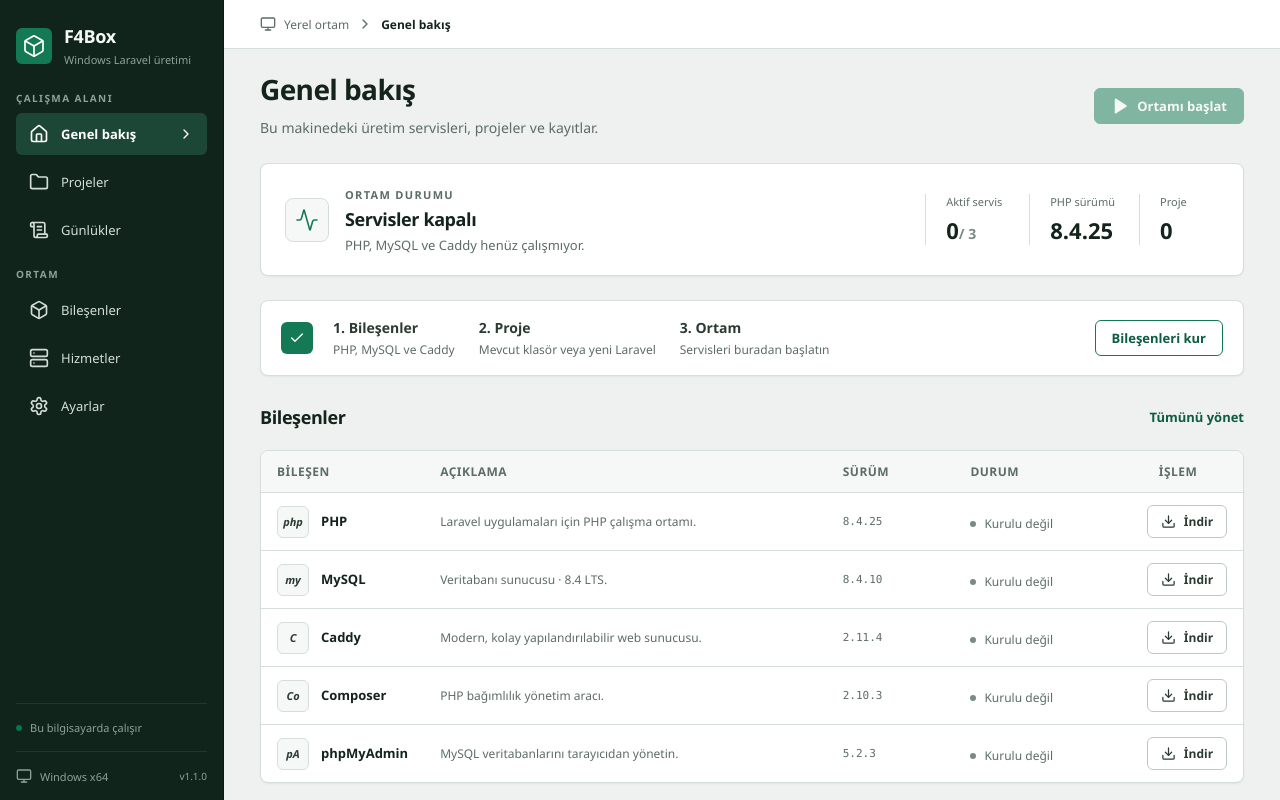
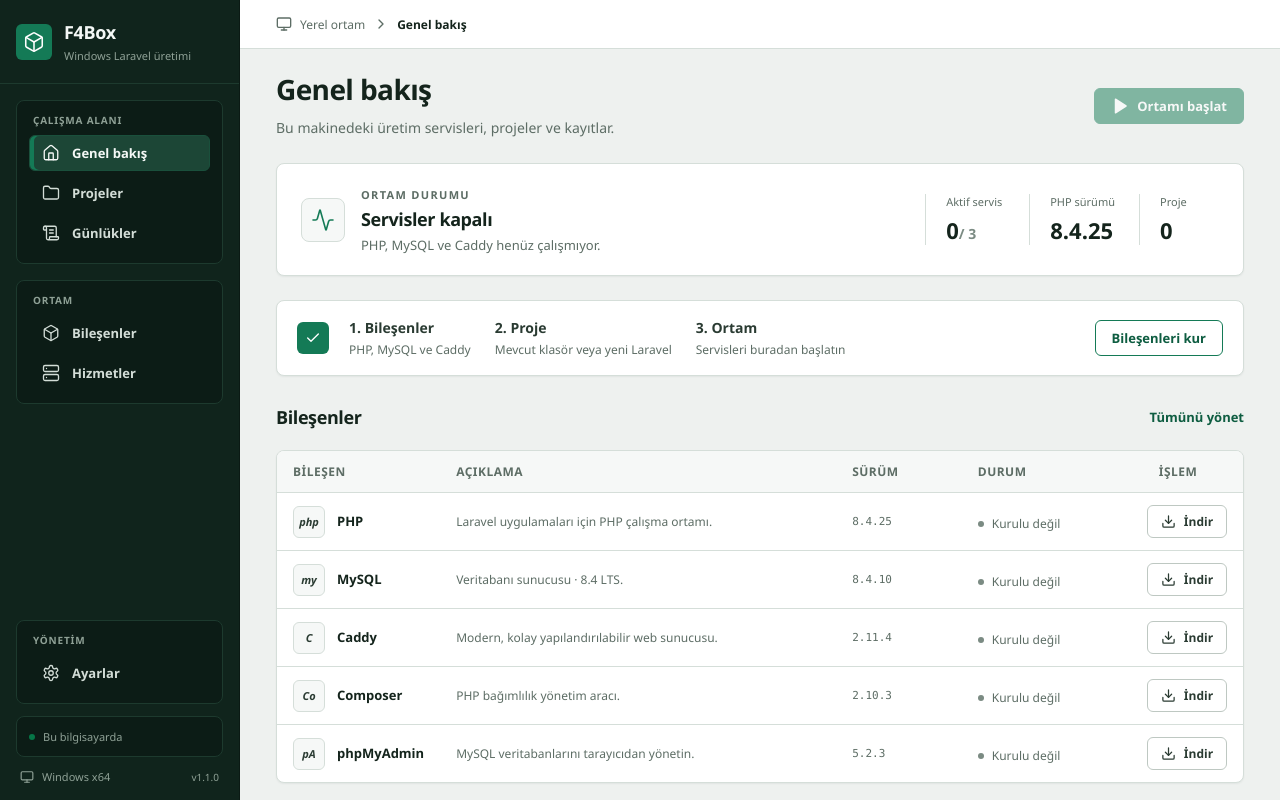
Before and after one commit to beyazitkolemen/serverbond-windows, a React (Vite) app: page / in a window 1280 px wide. Shown: the top 800 px of the page. Built offline with nearby package versions, Linux system fonts and the light colour scheme.

Commit message:
Group the sidebar into workspace, environment, and admin.
Ayarlar sits in a docked Yönetim well instead of Ortam. Groups use
inset wells, a wider rail, and an accent bar on the selected item.

Co-authored-by: Beyazıt Kölemen <bkolemen@gmail.com>

```diff
--- a/src/components/Shell.tsx
+++ b/src/components/Shell.tsx
@@ -8,31 +8,36 @@ import {
   Monitor,
   LoaderCircle,
   X,
-  ChevronRight,
+  type LucideIcon,
 } from "lucide-react";
 import type { Page } from "../types";
 import type { ReactNode } from "react";
 import { desktop } from "../api";
 import { APP_VERSION } from "../version";
 
-const workspaceNav = [
+type NavEntry = { id: Page; title: string; icon: LucideIcon };
+
+const workspaceNav: NavEntry[] = [
   { id: "overview", title: "Genel bakış", icon: Home },
   { id: "projects", title: "Projeler", icon: Folder },
   { id: "logs", title: "Günlükler", icon: ScrollText },
-] as const;
+];
 
-const environmentNav = [
+const environmentNav: NavEntry[] = [
   { id: "packages", title: "Bileşenler", icon: Box },
   { id: "services", title: "Hizmetler", icon: Server },
+];
+
+const manageNav: NavEntry[] = [
   { id: "settings", title: "Ayarlar", icon: Settings },
-] as const;
+];
 
 function NavButtons({
   items,
   page,
   onPage,
 }: {
-  items: typeof workspaceNav | typeof environmentNav;
+  items: readonly NavEntry[];
   page: Page;
   onPage: (p: Page) => void;
 }) {
@@ -41,17 +46,39 @@ function NavButtons({
       {items.map(({ id, title, icon: Icon }) => (
         <button
           key={id}
+          type="button"
           aria-label={title}
+          title={title}
           className={`nav-item ${page === id ? "selected" : ""}`}
           aria-current={page === id ? "page" : undefined}
           onClick={() => onPage(id)}
         >
-          <Icon size={20} />
+          <Icon size={18} strokeWidth={1.75} />
           <span>{title}</span>
-          {page === id && <ChevronRight className="nav-chevron" size={16} />}
         </button>
       ))}
     </>
+  );
+}
+
+function NavGroup({
+  label,
+  items,
+  page,
+  onPage,
+}: {
+  label: string;
+  items: readonly NavEntry[];
+  page: Page;
+  onPage: (p: Page) => void;
+}) {
+  return (
+    <div className="sidebar-nav-group">
+      <p className="nav-caption">{label}</p>
+      <nav aria-label={label}>
+        <NavButtons items={items} page={page} onPage={onPage} />
+      </nav>
+    </div>
   );
 }
 
@@ -78,28 +105,38 @@ export function Shell({
       <aside className="sidebar">
         <div className="brand">
           <div className="brand-mark" aria-hidden="true">
-            <Box size={24} strokeWidth={1.7} />
+            <Box size={22} strokeWidth={1.7} />
           </div>
           <div className="brand-copy">
             <span>F4Box</span>
             <p>Windows Laravel üretimi</p>
           </div>
         </div>
-        <div className="sidebar-nav-group">
-          <p className="nav-caption">ÇALIŞMA ALANI</p>
-          <nav aria-label="Çalışma alanı">
-            <NavButtons items={workspaceNav} page={page} onPage={onPage} />
-          </nav>
+        <div className="sidebar-nav">
+          <NavGroup
+            label="Çalışma alanı"
+            items={workspaceNav}
+            page={page}
+            onPage={onPage}
+          />
+          <NavGroup
+            label="Ortam"
+            items={environmentNav}
+            page={page}
+            onPage={onPage}
+          />
         </div>
-        <div className="sidebar-nav-group">
-          <p className="nav-caption">ORTAM</p>
-          <nav aria-label="Ortam">
-            <NavButtons items={environmentNav} page={page} onPage={onPage} />
-          </nav>
-        </div>
-        <div className="sidebar-note">
+        <div className="sidebar-dock">
+          <NavGroup
+            label="Yönetim"
+            items={manageNav}
+            page={page}
+            onPage={onPage}
+          />
+          <div className="sidebar-status">
             <span className="local-label">
-            <span className="status-dot green" /> Bu bilgisayarda çalışır
+              <span className="status-dot green" />
+              Bu bilgisayarda
             </span>
             {updateAvailable && onOpenUpdates ? (
               <button
@@ -112,9 +149,10 @@ export function Shell({
             ) : null}
           </div>
           <div className="sidebar-footer">
-          <Monitor size={16} />
+            <Monitor size={14} />
             <span>Windows x64</span>
             <span className="build-version">v{APP_VERSION}</span>
+          </div>
         </div>
       </aside>
       <div className="workspace">
--- a/src/styles.css
+++ b/src/styles.css
@@ -33,6 +33,7 @@
   --success: #067647;
   --accent-border: #c5dfd2;
   --sidebar-line: #1d3a2e;
+  --sidebar-well: color-mix(in srgb, #000 22%, var(--sidebar));
   --on-accent: #ffffff;
   --on-sidebar: #f4f8f6;
   --overlay: rgb(16 36 28 / 40%);
@@ -53,7 +54,7 @@
   --control-h-sm: 32px;
   --page-pad: 36px;
   --content-max: 1400px;
-  --sidebar-w: 224px;
+  --sidebar-w: 240px;
 }
 * {
   box-sizing: border-box;
@@ -167,10 +168,11 @@ small {
   z-index: 10;
 }
 .brand {
-  padding: 24px 16px;
-  display: flex;
-  align-items: center;
-  gap: 12px;
+  padding: var(--space-5) var(--space-4);
+  display: flex;
+  align-items: center;
+  gap: var(--space-3);
+  border-bottom: 1px solid var(--sidebar-line);
 }
 .brand > span {
   font-size: 20px;
@@ -179,37 +181,53 @@ small {
   color: var(--on-sidebar);
   line-height: 1.15;
 }
+.brand-copy {
+  min-width: 0;
+}
 .brand p {
   font-size: 11px;
   color: var(--sidebar-muted);
   margin-top: 4px;
   white-space: nowrap;
 }
+.sidebar-nav {
+  flex: 1;
+  display: flex;
+  flex-direction: column;
+  gap: var(--space-4);
+  padding: var(--space-4);
+  min-height: 0;
+  overflow: auto;
+}
 .sidebar-nav-group {
-  padding: 0 16px;
+  padding: var(--space-3);
+  background: var(--sidebar-well);
+  border: 1px solid var(--sidebar-line);
+  border-radius: var(--radius);
 }
 .sidebar-nav-group + .sidebar-nav-group {
-  margin-top: 16px;
+  margin-top: 0;
 }
 .sidebar nav {
   padding: 0;
   display: flex;
   flex-direction: column;
-  gap: 6px;
+  gap: var(--space-1);
 }
 .nav-item {
   width: 100%;
   display: flex;
-  gap: 12px;
-  align-items: center;
-  padding: 10px 12px;
+  gap: var(--space-3);
+  align-items: center;
+  padding: 8px var(--space-3);
   border: 1px solid transparent;
   background: transparent;
   border-radius: var(--radius-sm);
   color: var(--sidebar-text);
   text-align: left;
   font-size: 13px;
-  min-height: 40px;
+  font-weight: 600;
+  min-height: var(--control-h);
 }
 .nav-item:hover {
   background: var(--sidebar-hover);
@@ -217,17 +235,32 @@ small {
 }
 .nav-item.selected {
   background: var(--sidebar-active);
-  color: #fff;
-  border-color: transparent;
-  font-weight: 600;
+  color: var(--on-sidebar);
+  border-color: color-mix(in srgb, var(--accent) 35%, var(--sidebar-line));
+  box-shadow: inset 4px 0 0 var(--accent);
+}
+.sidebar-dock {
+  display: flex;
+  flex-direction: column;
+  gap: var(--space-3);
+  padding: 0 var(--space-4) var(--space-4);
+}
+.sidebar-status {
+  display: flex;
+  flex-direction: column;
+  gap: var(--space-2);
+  padding: var(--space-3);
+  border: 1px solid var(--sidebar-line);
+  border-radius: var(--radius);
+  background: var(--sidebar-well);
 }
 .sidebar-footer {
-  margin: 0 16px;
-  padding: 16px 0;
-  border-top: 1px solid var(--sidebar-line);
-  display: flex;
-  align-items: center;
-  gap: 8px;
+  margin: 0;
+  padding: 0 var(--space-1);
+  border-top: 0;
+  display: flex;
+  align-items: center;
+  gap: var(--space-2);
   white-space: nowrap;
   font-size: 11px;
   color: var(--sidebar-muted);
@@ -1360,17 +1393,12 @@ td:first-child {
   }
 }
 @media (max-width: 1150px) {
-  .brand {
-    padding-left: 24px;
-  }
   .brand p {
     font-size: 11px;
   }
   .sidebar-footer {
-    gap: 6px;
+    gap: 8px;
     font-size: 11px;
-    padding-left: 4px;
-    padding-right: 4px;
   }
   main {
     padding: 0 24px 28px;
@@ -1423,9 +1451,11 @@ td:first-child {
   .sidebar {
     min-width: 76px;
     width: 76px;
+    max-width: 76px;
   }
   .brand {
-    padding: 24px 12px;
+    padding: var(--space-4) var(--space-3);
+    justify-content: center;
   }
   .brand-copy > span {
     font-size: 22px;
@@ -1433,21 +1463,30 @@ td:first-child {
   }
   .brand p,
   .nav-item span,
-  .sidebar-footer {
+  .sidebar-footer,
+  .sidebar-status {
     display: none;
   }
+  .sidebar-nav {
+    padding: var(--space-3) var(--space-2);
+    gap: var(--space-3);
+  }
   .sidebar-nav-group {
-    padding: 0 12px;
+    padding: var(--space-2);
   }
   .sidebar-nav-group + .sidebar-nav-group {
-    margin-top: 12px;
+    margin-top: 0;
+  }
+  .sidebar-dock {
+    padding: 0 var(--space-2) var(--space-3);
   }
   .sidebar nav {
     padding: 0;
   }
   .nav-item {
-    padding: 12px;
+    padding: var(--space-3);
     gap: 0;
+    justify-content: center;
   }
   .workspace {
     margin-left: 76px;
@@ -1713,7 +1752,7 @@ td:first-child {
   margin-bottom: 8px;
 }
 .sidebar-update {
-  margin-top: 12px;
+  margin-top: 0;
   border: 1px solid var(--sidebar-active);
   background: var(--sidebar-hover);
   color: var(--on-sidebar);
@@ -2294,15 +2333,13 @@ td:first-child {
   color: var(--on-sidebar);
 }
 .nav-caption {
-  padding: 0;
+  padding: 0 4px;
   margin-bottom: 8px;
   font-size: 10px;
   font-weight: 650;
-  letter-spacing: 0.14em;
+  letter-spacing: 0.08em;
+  text-transform: uppercase;
   color: var(--sidebar-muted);
-}
-.nav-chevron {
-  margin-left: auto;
 }
 .sidebar-note {
   margin: auto 16px 16px;
@@ -2594,23 +2631,23 @@ button:active:not(:disabled) {
 }
 @media (max-width: 850px) {
   .brand {
-    padding: 24px 12px 32px;
+    padding: var(--space-4) var(--space-3);
   }
   .brand-copy,
   .nav-caption,
   .sidebar-note,
-  .nav-chevron {
+  .sidebar-status {
     display: none;
   }
   .sidebar-nav-group {
-    padding: 0 10px;
+    padding: var(--space-2);
   }
   .sidebar nav {
     padding: 0;
   }
   .nav-item {
     justify-content: center;
-    padding: 12px;
+    padding: var(--space-3);
   }
   .environment-summary {
     padding: 20px;
```
Also changed, not shown: 2 other files (tests, documents, lock files or other folders). Lines whose indentation alone changed are shown as unchanged.
